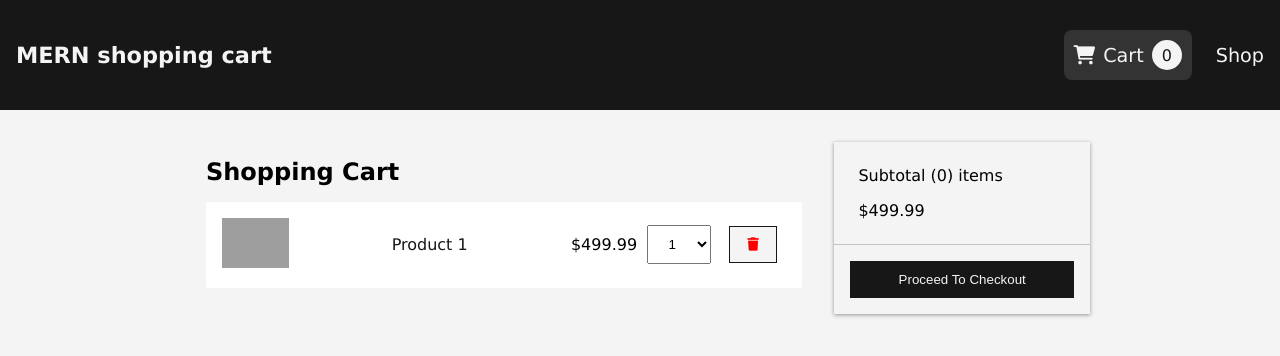
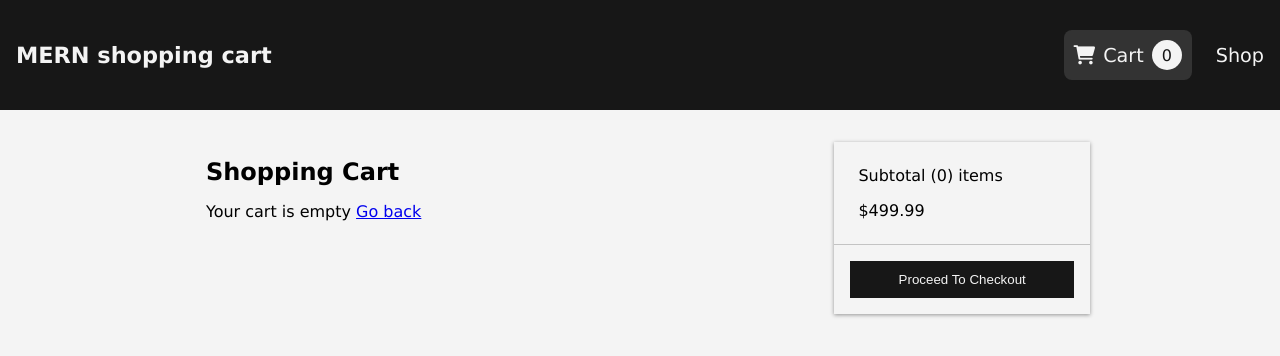
Before and after one commit to lukas-anci/eshop, a React (Create React App) app in the folder frontend/: page /cart in a window 1280 px wide. Shown: the top 356 px of the page. Built offline with nearby package versions, Linux system fonts and the light colour scheme; grey boxes are pictures that could not be loaded.

Commit message:
delet fn added

```diff
--- a/frontend/src/components/CartItem.jsx
+++ b/frontend/src/components/CartItem.jsx
@@ -1,26 +1,31 @@
 import './CartItem.css';
 import { Link } from 'react-router-dom';
-const CartItem = () => {
+const CartItem = ({ item, qtyChangeHandler, removeHandler }) => {
   return (
     <div className="cartitem">
       <div className="cartitem__image">
-        <img
-          src="https://images.unsplash.com/photo-1606813907291-d86efa9b94db?ixid=MXwxMjA3fDB8MHxwaG90by1wYWdlfHx8fGVufDB8fHw%3D&ixlib=rb-1.2.1&auto=format&fit=crop&w=1352&q=80"
-          alt="prod name"
-        />
+        <img src={item.imageUrl} alt={item.name} />
       </div>
-      <Link to={`/product/${111}`} className="cartitem__name">
-        <p>Product 1</p>
+      <Link to={`/product/${item.product}`} className="cartitem__name">
+        <p>{item.name}</p>
       </Link>
-      <p className="cartitem__price">$499.99</p>
-      <select className="cartitem__select">
-        <option value="1">1</option>
-        <option value="2">2</option>
-        <option value="3">3</option>
-        <option value="4">4</option>
+      <p className="cartitem__price">${item.price}</p>
+      <select
+        className="cartitem__select"
+        value={item.qty}
+        onChange={(e) => qtyChangeHandler(item.product, e.target.value)}
+      >
+        {[...Array(item.countInStock).keys()].map((x) => (
+          <option key={x + 1} value={x + 1}>
+            {x + 1}
+          </option>
+        ))}
       </select>
 
-      <button className="cartitem__deleteBtn">
+      <button
+        className="cartitem__deleteBtn"
+        onClick={() => removeHandler(item.product)}
+      >
         <i className="fas fa-trash"></i>
       </button>
     </div>
--- a/frontend/src/screens/CartScreen.jsx
+++ b/frontend/src/screens/CartScreen.jsx
@@ -1,13 +1,45 @@
 import './CartScreen.css';
+import { useEffect } from 'react';
+import { useSelector, useDispatch } from 'react-redux';
+import { Link } from 'react-router-dom';
+
+// Component
 import CartItem from './../components/CartItem';
 
+// Actions
+import { addToCart, removeFromCart } from '../redux/actions/cartActions';
+
 const CartScreen = () => {
+  const dispatch = useDispatch();
+
+  const cart = useSelector((state) => state.cart);
+  const { cartItems } = cart;
+
+  const qtyChangeHandler = (id, qty) => {
+    dispatch(addToCart(id, qty));
+  };
+
+  const removeHandler = (id) => {
+    dispatch(removeFromCart(id));
+  };
+
   return (
     <div className="cartscreen">
       <div className="cartscreen__left">
         <h2>Shopping Cart</h2>
-
-        <CartItem />
+        {cartItems.length === 0 ? (
+          <div>
+            Your cart is empty <Link to="/">Go back</Link>
+          </div>
+        ) : (
+          cartItems.map((item) => (
+            <CartItem
+              item={item}
+              qtyChangeHandler={qtyChangeHandler}
+              removeHandler={removeHandler}
+            />
+          ))
+        )}
       </div>
       <div className="cartscreen__right">
         <div className="cartscreen__info">
```
